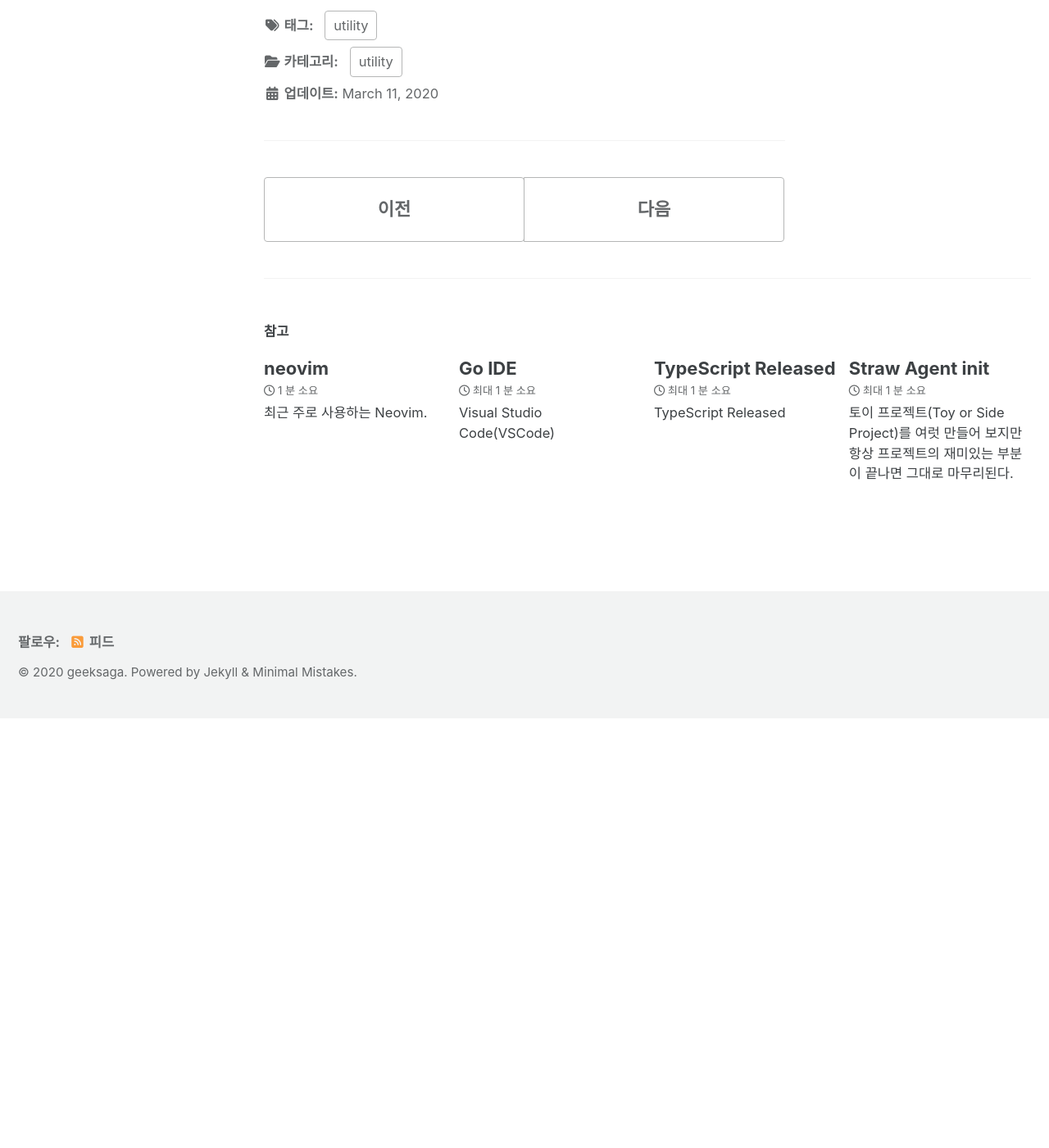
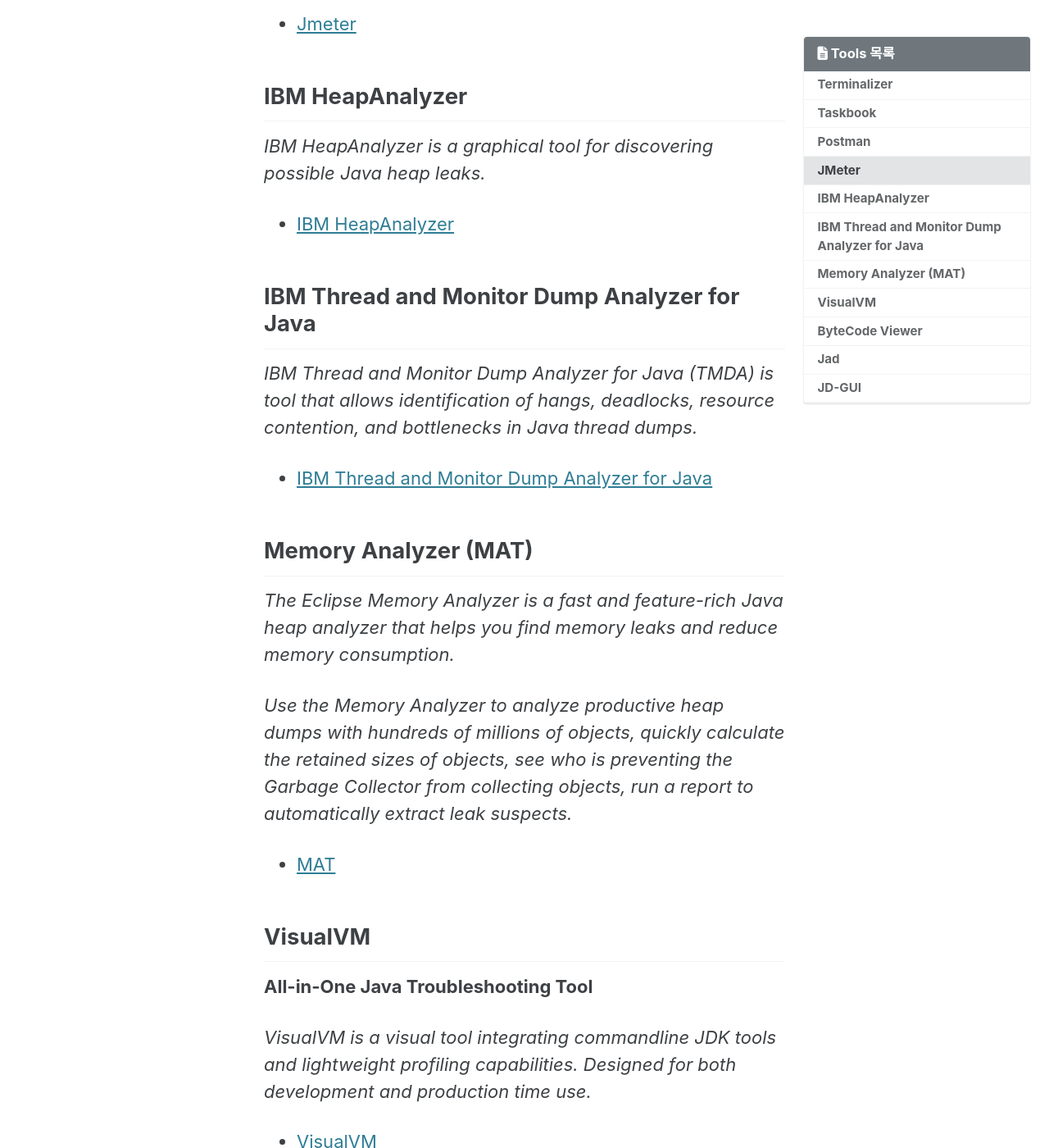
Before and after one commit to geeksaga/geeksaga.github, a Jekyll site: the page built from _posts/tools/2020-03-06-tools.md, in a window 1280 px wide and 1400 px high, scrolled down 1718 px. Shown: the whole window at 82% size. Built offline with Jekyll 4.4.1, drawn with Linux system fonts in a browser that asks for light colours; cached includes are drawn as plain includes; nearby versions of some CDN libraries; comment, search, counter and statistics services are not loaded; before the commit the page ends 2594 px from its top, so only the background shows below that; some of the changed text lies outside the part shown.

Commit message:
Update tools list

```diff
--- a/_posts/tools/2020-03-06-tools.md
+++ b/_posts/tools/2020-03-06-tools.md
@@ -6,7 +6,7 @@ category:
 tags:
   - utility
 
-last_modified_at: Wed Mar 11 13:04:01 KST 2020
+last_modified_at: Thu Mar 12 17:37:58 KST 2020
 
 toc: true
 toc_label: "Tools 목록"
@@ -48,8 +48,49 @@ comments: true
 
  - [Postman](https://www.postman.com/ "Postman")
 
+## JMeter
+  *The Apache JMeter™ application is open source software, a 100% pure Java application designed to load test functional behavior and measure performance. It was originally designed for testing Web Applications but has since expanded to other test functions.*
+
+  - [Jmeter](https://jmeter.apache.org/ "JMeter")
+
+## IBM HeapAnalyzer
+  _IBM HeapAnalyzer is a graphical tool for discovering possible Java heap leaks._
+
+  - [IBM HeapAnalyzer](https://www.ibm.com/support/pages/ibm-heapanalyzer "IBM HeapAnalyzer")
+
+## IBM Thread and Monitor Dump Analyzer for Java
+  _IBM Thread and Monitor Dump Analyzer for Java (TMDA) is tool that allows identification of hangs, deadlocks, resource contention, and bottlenecks in Java thread dumps._
+
+  - [IBM Thread and Monitor Dump Analyzer for Java](https://www.ibm.com/support/pages/ibm-thread-and-monitor-dump-analyzer-java-tmda "IBM Thread and Monitor Dump Analyzer for Java")
+
+## Memory Analyzer (MAT)
+  *The Eclipse Memory Analyzer is a fast and feature-rich Java heap analyzer that helps you find memory leaks and reduce memory consumption.*
+
+  *Use the Memory Analyzer to analyze productive heap dumps with hundreds of millions of objects, quickly calculate the retained sizes of objects, see who is preventing the Garbage Collector from collecting objects, run a report to automatically extract leak suspects.*
+
+  - [MAT](https://www.eclipse.org/mat/ "Memory Analyzer")
+
+## VisualVM
+
+  __All-in-One Java Troubleshooting Tool__
+
+  *VisualVM is a visual tool integrating commandline JDK tools and lightweight profiling capabilities.
+Designed for both development and production time use.*
+
+  - [VisualVM](https://visualvm.github.io/ "VisualVM")
+
+## ByteCode Viewer
+  _Bytecode Viewer - a lightweight user friendly Java Bytecode Viewer._
+
+  - [ByteCode Viewer](https://bytecodeviewer.com/ "ByteCode Viewer")
+
 ## Jad
   *Jad - the fast JAva Decompiler*
 
  - [Jad Home](http://www.kpdus.com/jad.html "Jad Home")
  - [Jad](https://varaneckas.com/jad/ "Jad")
+
+## JD-GUI
+  *Java Decompiler - Yet another fast Java decompiler*
+
+  - [JD-GUI](http://java-decompiler.github.io/ "JD-GUI")_
```
